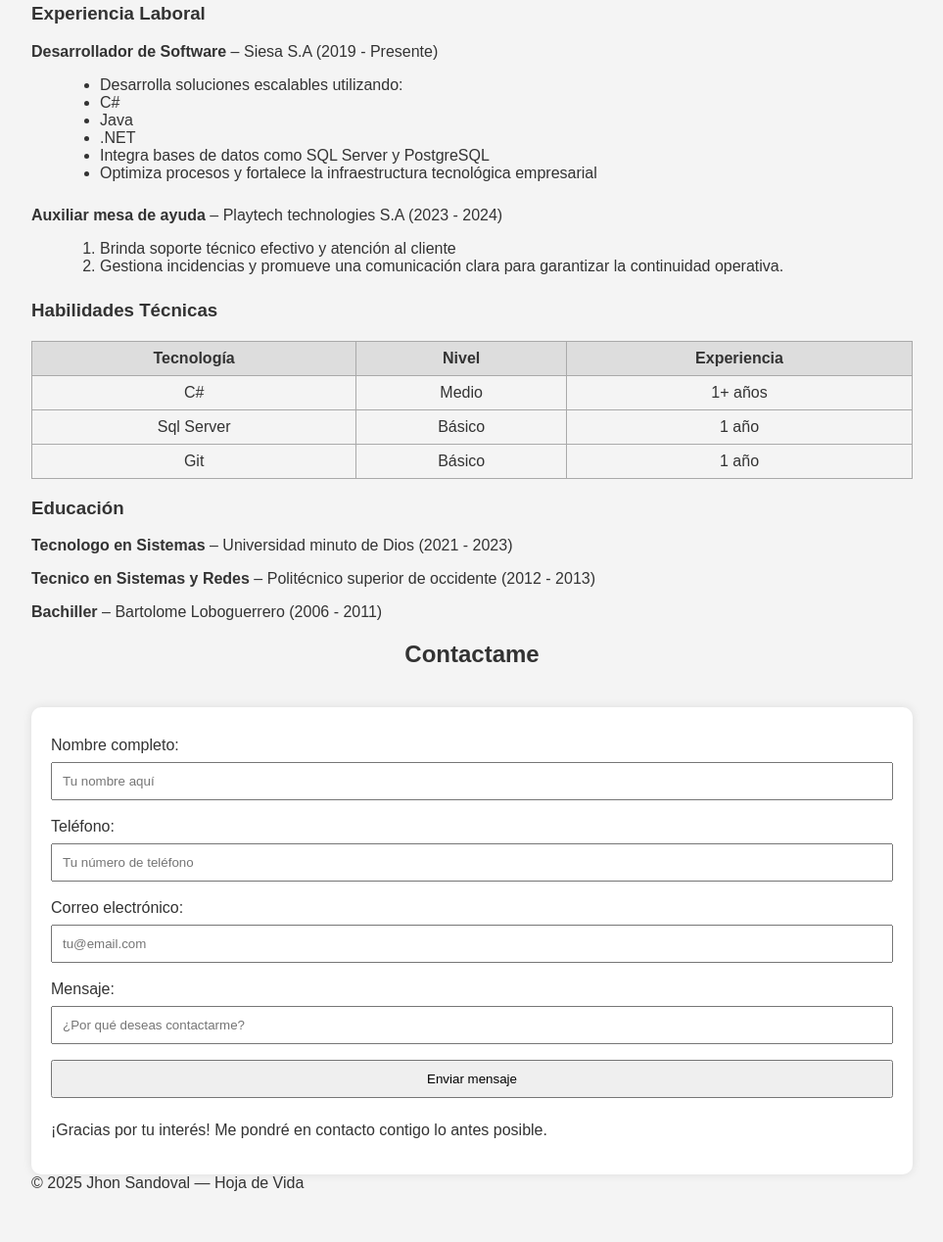
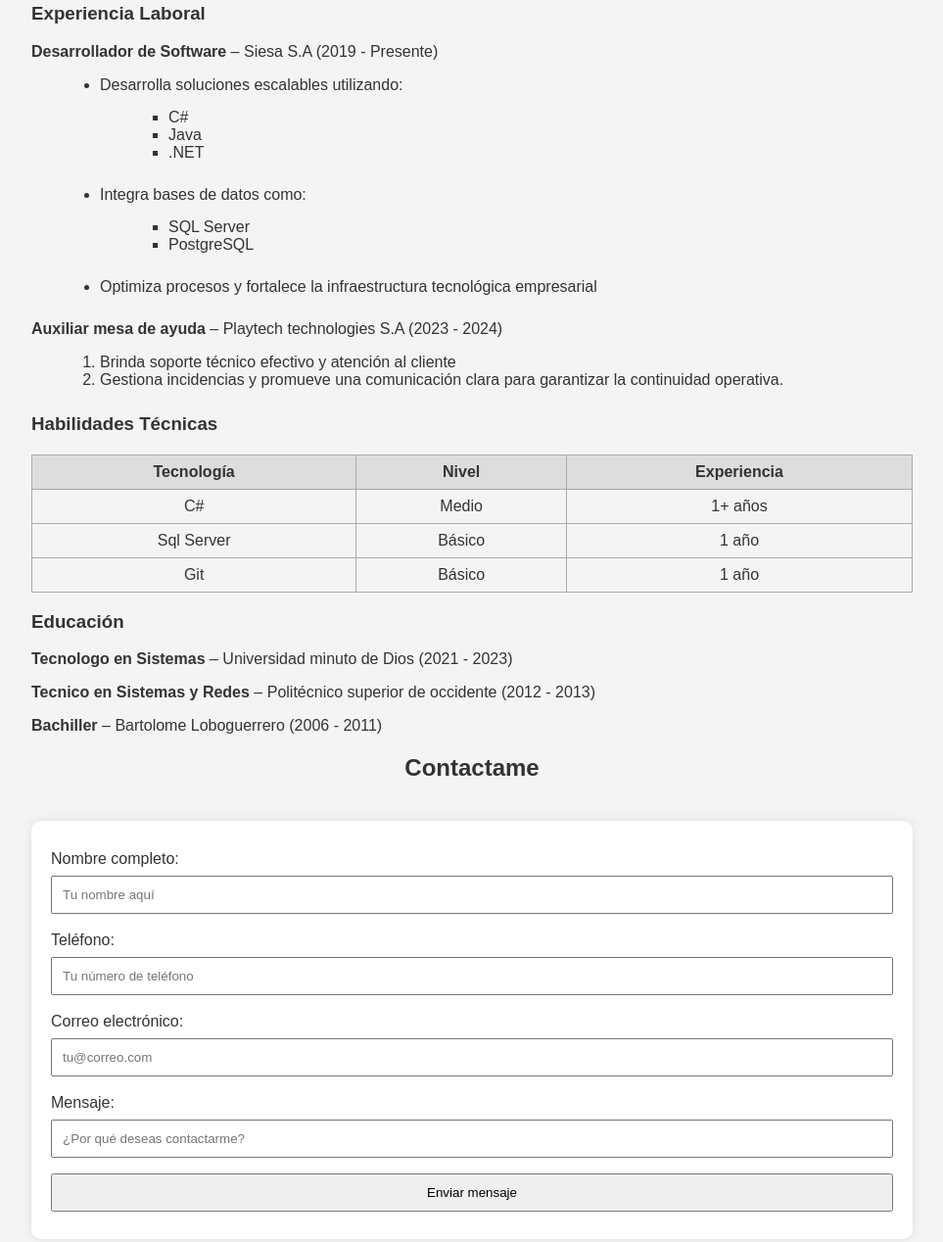
Before and after one commit to alejandrosis/Curso_TalentoTech, a plain HTML site: page index.html in a window 1280 px wide. Shown: the part 590-1858 px from the top of the page at 98% size, without its empty margins (158-1121 px from the left). Drawn offline with Linux system fonts and the light colour scheme.

Commit message:
Comentarios e indentacion

```diff
--- a/index.html
+++ b/index.html
@@ -73,7 +73,7 @@
   </head>
   <body>
 
-  <!-- Paso 3: Imagen y enlaces -->
+    <!-- Foto y redes -->
     <img src="img/Jhon-Sandoval.jpg" alt="Foto de Jhon Sandoval">
     <p style="text-align: center;">
       <a href="https://github.com/alejandrosis/Curso_TalentoTech" target="_blank">GitHub</a>
@@ -81,13 +81,14 @@
       <a href="mailto:alejandro-sistemas@hotmail.com">Email</a>
     </p>
 
-  <!-- Paso 2: Título e introducción -->
+    <!-- Título e introducción -->
     <section id="acerca-de-mi">
       <h1>Jhon Sandoval</h1>
       <h2>Desarrollador de Software</h2>
       <p>Hola, soy Jhon Sandoval, un desarrollador apasionado por la tecnología, el código limpio y el aprendizaje continuo. Bienvenido a mi hoja de vida en línea, donde encontrarás información sobre mí, mis intereses, actividades y cómo contactarme.</p>
     </section>
 
+    <!-- Indice -->
   <nav>
     <h2>Índice</h2>
     <ul>
@@ -98,17 +99,24 @@
     </ul>
     </nav>
 
-  <!-- Paso 4: Listas -->
+    <!-- Experiencia laboral -->
       <section id="experiencia-laboral">
         <h3>Experiencia Laboral</h3>
         <p><strong>Desarrollador de Software</strong> – Siesa S.A (2019 - Presente)</p>
         <ul>
           <li>Desarrolla soluciones escalables utilizando:
+            <ul style="list-style-type: square;">
             <li>C#</li>
             <li>Java</li>
             <li>.NET</li>
+            </ul>
           </li>
-        <li>Integra bases de datos como SQL Server y PostgreSQL</li>
+          <li>Integra bases de datos como:
+            <ul style="list-style-type: square;">
+            <li>SQL Server</li>
+            <li>PostgreSQL</li>
+            </ul>
+          </li>
           <li>Optimiza procesos y fortalece la infraestructura tecnológica empresarial</li>
         </ul>
 
@@ -119,7 +127,7 @@
         </ol>
       </section>
 
-  <!-- Paso 4: Tabla de actividades -->
+    <!-- Tabla de habilidades -->
     <section>
       <h3>Habilidades Técnicas</h3>
       <table border="1">
@@ -150,6 +158,7 @@
       </table>
     </section>
 
+    <!-- Estudios -->
     <section id="estudios">
       <h3>Educación</h3>
       <p><strong>Tecnologo en Sistemas</strong> – Universidad minuto de Dios (2021 - 2023)</p>
@@ -157,7 +166,7 @@
       <p><strong>Bachiller</strong> – Bartolome Loboguerrero (2006 - 2011)</p>
     </section>
 
-  <!-- Paso 5: Formulario de contacto -->
+    <!-- Formulario de contacto -->
     <section id="formulario-contacto">
       <h2>Contactame </h2>
       <form>
@@ -165,18 +174,17 @@
         <input type="text" id="nombre" name="nombre" placeholder="Tu nombre aquí" required>
 
         <label for="telefono">Teléfono:</label>
-    <input type="tel" id="telefono" name="telefono" placeholder="Tu número de teléfono" required>
+        <input type="tel" id="telefono" name="telefono" placeholder="Tu número de teléfono" maxlength="10" required>
 
-		<label for="email">Correo electrónico:</label>
-		<input type="email" id="email" name="email" placeholder="tu@email.com" required>
+        <label for="correo">Correo electrónico:</label>
+        <input type="correo" id="correo" name="correo" placeholder="tu@correo.com" required>
 
         <label for="motivo">Mensaje:</label>
         <input type="text" id="motivo" name="motivo" placeholder="¿Por qué deseas contactarme?" required>
 
         <button type="submit">Enviar mensaje</button>
+      </form>
       <p>¡Gracias por tu interés! Me pondré en contacto contigo lo antes posible.</p>
-
-	</form>
     </section>
 
     <footer>
```
Lines whose indentation alone changed are shown as unchanged.
